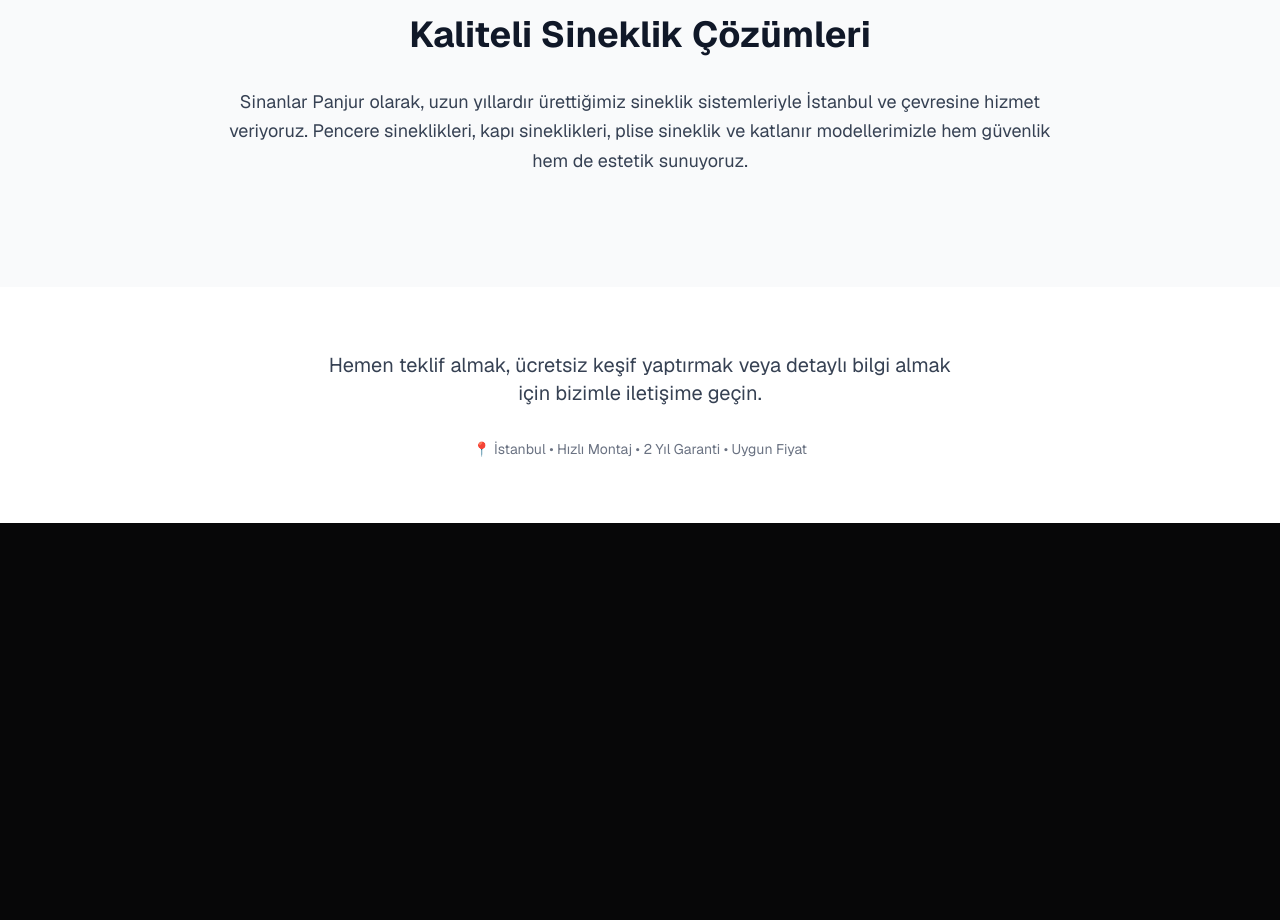
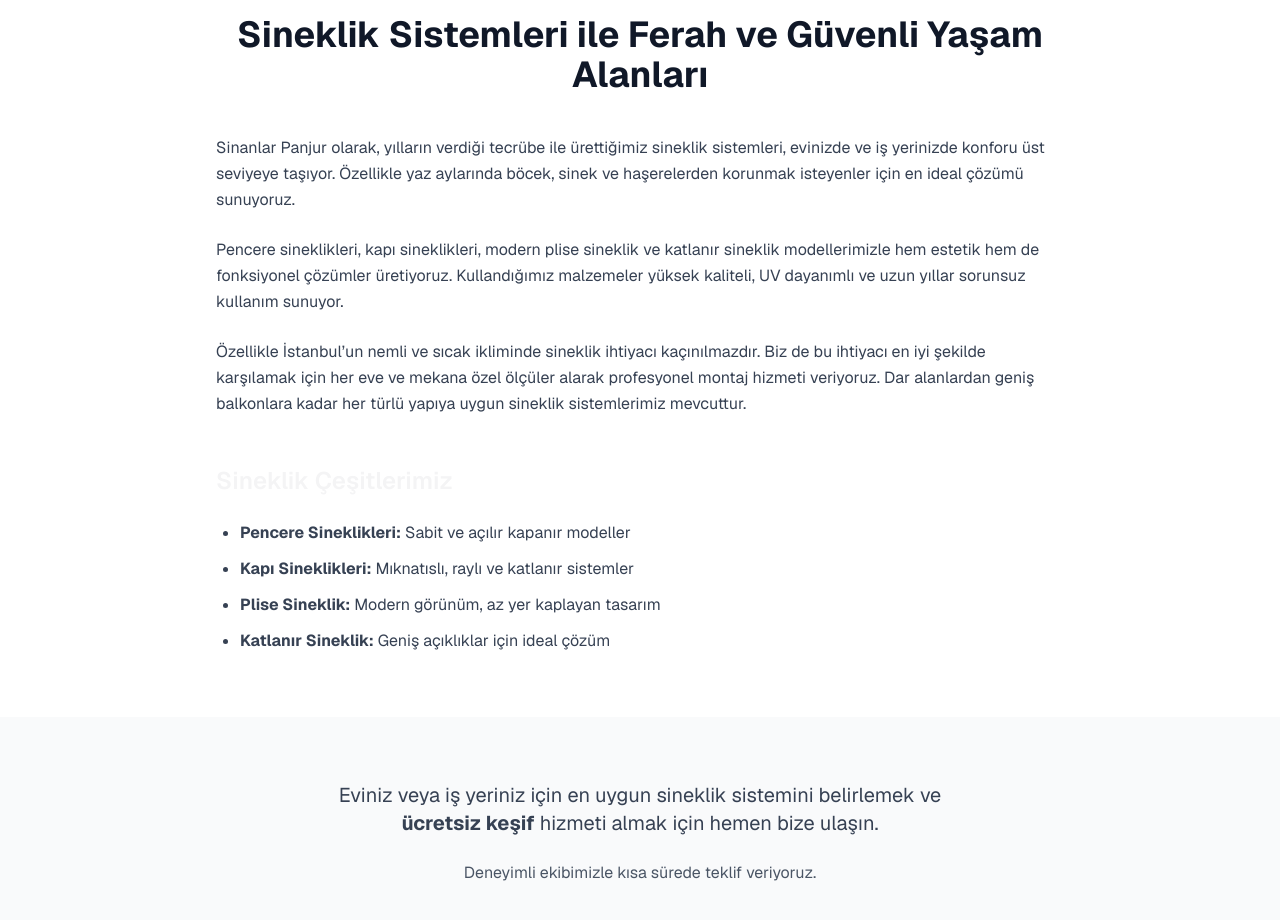
Before and after one commit to canbaltaci/sinanlar-panjur-web, a Next.js app: page /sineklik in a window 1280 px wide. Shown: the part 500-1420 px from the top of the page. Before the commit the page ends 1023 px from the top, so only its background shows below. Built offline with nearby package versions, Linux system fonts and the light colour scheme.

Commit message:
sineklik sayfası güncellendi

```diff
--- a/src/app/sineklik/page.tsx
+++ b/src/app/sineklik/page.tsx
@@ -1,13 +1,13 @@
 export const metadata = {
   title: "Sineklik Sistemleri | Sinanlar Panjur & Sineklik",
-  description: "Pencere, kapı, katlanır ve plise sineklik sistemleri. Böceklerden korunurken ferah bir yaşam alanı sunuyoruz.",
-  keywords: ["sineklik", "pencere sineklik", "kapı sineklik", "plise sineklik", "katlanır sineklik", "sineklik montaj istanbul"],
+  description: "Pencere sineklik, kapı sineklik, plise sineklik ve katlanır sineklik modelleri. Kaliteli malzeme, profesyonel montaj ve uzun ömürlü çözümler.",
+  keywords: ["sineklik", "pencere sineklik", "kapı sineklik", "plise sineklik", "katlanır sineklik", "sineklik sistemi", "sineklik montaj", "böcek sineklik"],
 };
 
 export default function SineklikPage() {
   return (
     <div className="min-h-screen">
-      {/* Hero Section */}
+      {/* Hero */}
       <section className="bg-gradient-to-br from-emerald-700 to-teal-600 text-white py-24">
         <div className="max-w-6xl mx-auto px-6 text-center">
           <h1 className="text-5xl md:text-6xl font-bold mb-6">Sineklik Sistemleri</h1>
@@ -15,7 +15,7 @@
         </div>
       </section>
 
-      {/* İletişim Butonları - Üstte */}
+      {/* İletişim Butonları */}
       <section className="py-10 bg-white border-b shadow-sm">
         <div className="max-w-6xl mx-auto px-6 flex flex-col md:flex-row gap-4 justify-center items-center">
           <a href="#contact" className="bg-orange-600 hover:bg-orange-700 text-white px-10 py-4 rounded-2xl text-lg font-semibold transition">
@@ -30,26 +30,50 @@
         </div>
       </section>
 
-      {/* SEO Uyumlu Ana İçerik */}
-      <section className="py-16 bg-gray-50">
-        <div className="max-w-4xl mx-auto px-6">
-          <h2 className="text-4xl font-bold text-center mb-8 text-gray-900">Kaliteli Sineklik Çözümleri</h2>
-          <p className="text-lg text-gray-700 leading-relaxed text-center mb-12">
-            Sinanlar Panjur olarak, uzun yıllardır ürettiğimiz sineklik sistemleriyle İstanbul ve çevresine hizmet veriyoruz.
-            Pencere sineklikleri, kapı sineklikleri, plise sineklik ve katlanır modellerimizle hem güvenlik hem de estetik sunuyoruz.
+      {/* Uzun SEO İçeriği */}
+      <section className="py-16 bg-white">
+        <div className="max-w-4xl mx-auto px-6 prose prose-lg">
+          <h2 className="text-4xl font-bold text-center mb-10 text-gray-900">Sineklik Sistemleri ile Ferah ve Güvenli Yaşam Alanları</h2>
+
+          <p className="text-gray-700 leading-relaxed mb-6">
+            Sinanlar Panjur olarak, yılların verdiği tecrübe ile ürettiğimiz sineklik sistemleri,
+            evinizde ve iş yerinizde konforu üst seviyeye taşıyor. Özellikle yaz aylarında böcek, sinek ve haşerelerden
+            korunmak isteyenler için en ideal çözümü sunuyoruz.
           </p>
+
+          <p className="text-gray-700 leading-relaxed mb-6">
+            Pencere sineklikleri, kapı sineklikleri, modern plise sineklik ve katlanır sineklik modellerimizle
+            hem estetik hem de fonksiyonel çözümler üretiyoruz. Kullandığımız malzemeler yüksek kaliteli,
+            UV dayanımlı ve uzun yıllar sorunsuz kullanım sunuyor.
+          </p>
+
+          <p className="text-gray-700 leading-relaxed mb-6">
+            Özellikle İstanbul’un nemli ve sıcak ikliminde sineklik ihtiyacı kaçınılmazdır.
+            Biz de bu ihtiyacı en iyi şekilde karşılamak için her eve ve mekana özel ölçüler alarak
+            profesyonel montaj hizmeti veriyoruz. Dar alanlardan geniş balkonlara kadar her türlü
+            yapıya uygun sineklik sistemlerimiz mevcuttur.
+          </p>
+
+          <h3 className="text-2xl font-semibold mt-12 mb-6">Sineklik Çeşitlerimiz</h3>
+          <ul className="list-disc pl-6 space-y-3 text-gray-700">
+            <li><strong>Pencere Sineklikleri:</strong> Sabit ve açılır kapanır modeller</li>
+            <li><strong>Kapı Sineklikleri:</strong> Mıknatıslı, raylı ve katlanır sistemler</li>
+            <li><strong>Plise Sineklik:</strong> Modern görünüm, az yer kaplayan tasarım</li>
+            <li><strong>Katlanır Sineklik:</strong> Geniş açıklıklar için ideal çözüm</li>
+          </ul>
         </div>
       </section>
 
-      {/* CTA + Ek Bilgi */}
-      <section className="py-16 bg-white text-center">
+      {/* CTA Bölümü */}
+      <section className="py-16 bg-gray-50 text-center">
         <div className="max-w-2xl mx-auto px-6">
-          <p className="text-xl text-gray-700 mb-8">
-            Hemen teklif almak, ücretsiz keşif yaptırmak veya detaylı bilgi almak için bizimle iletişime geçin.
+          <p className="text-xl text-gray-700 mb-6">
+            Eviniz veya iş yeriniz için en uygun sineklik sistemini belirlemek ve
+            <strong> ücretsiz keşif</strong> hizmeti almak için hemen bize ulaşın.
           </p>
-          <div className="text-sm text-gray-500">
-            📍 İstanbul • Hızlı Montaj • 2 Yıl Garanti • Uygun Fiyat
-          </div>
+          <p className="text-gray-600">
+            Deneyimli ekibimizle kısa sürede teklif veriyoruz.
+          </p>
         </div>
       </section>
     </div>
```
